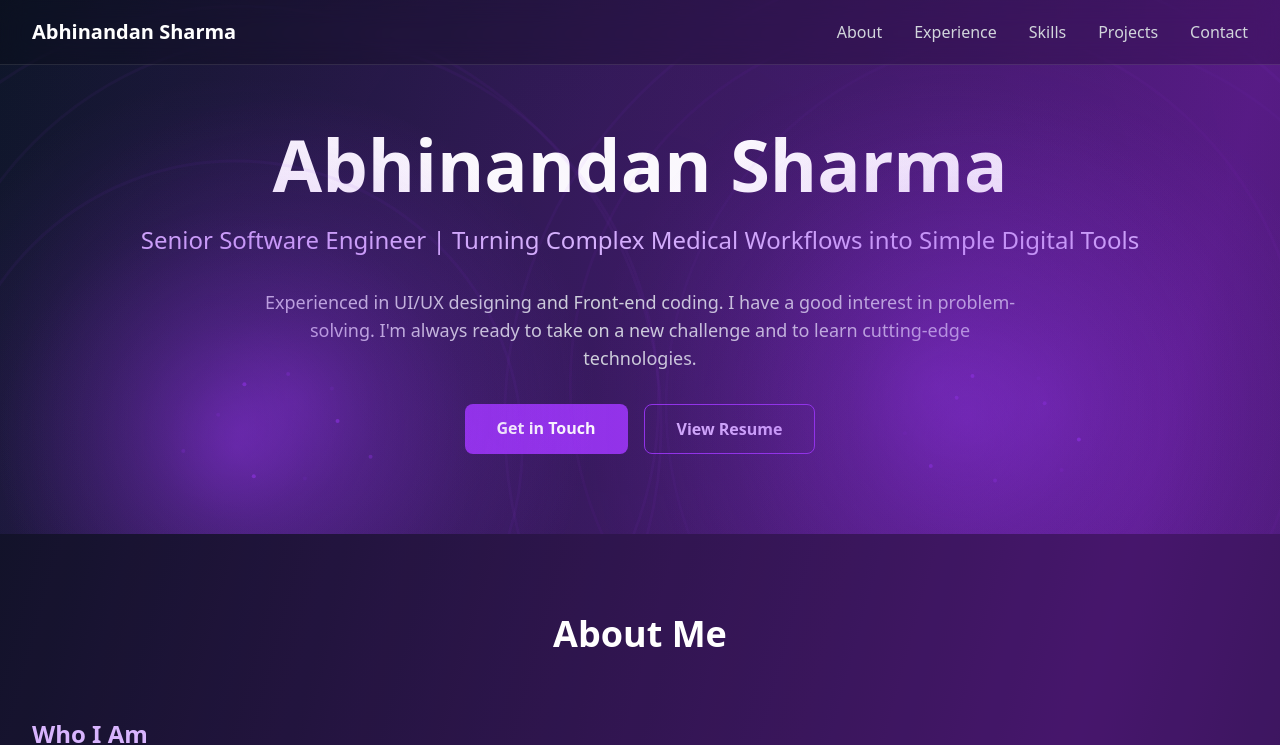
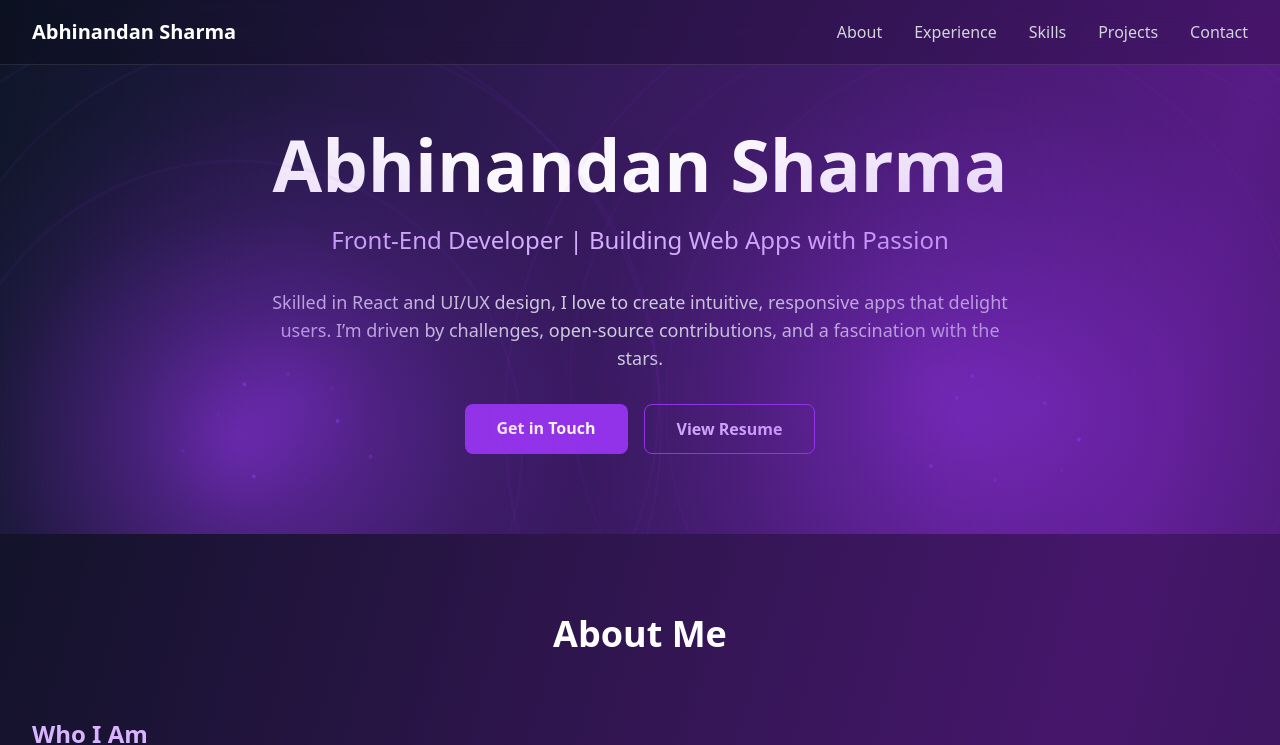
Before and after one commit to abhinandansharma/portfolio, a React (Create React App) app: page / in a window 1280 px wide. Shown: the top 745 px of the page. Built offline with nearby package versions, Linux system fonts and the light colour scheme.

Commit message:
update title and desc

```diff
--- a/src/App.tsx
+++ b/src/App.tsx
@@ -33,11 +33,11 @@ function App() {
               Abhinandan Sharma
             </h1>
             <p className="text-xl md:text-2xl text-purple-300 mb-8">
-              Senior Software Engineer | Turning Complex Medical Workflows into Simple Digital Tools
+              Front-End Developer | Building Web Apps with Passion
             </p>
             <p className="text-lg text-gray-300 max-w-3xl mx-auto">
-              Experienced in UI/UX designing and Front-end coding. I have a good interest in problem-solving.
-              I'm always ready to take on a new challenge and to learn cutting-edge technologies.
+              Skilled in React and UI/UX design, I love to create intuitive, responsive apps that delight users.
+              I’m driven by challenges, open-source contributions, and a fascination with the stars.
             </p>
           </div>
           <div className="flex flex-col sm:flex-row gap-4 justify-center">
```
